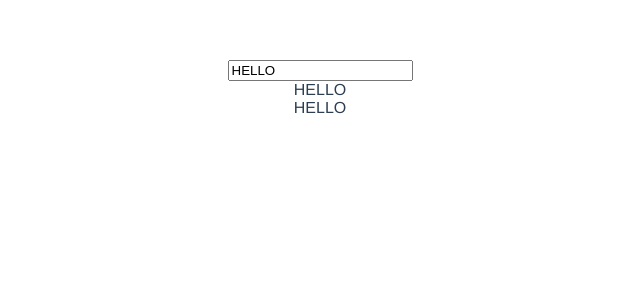
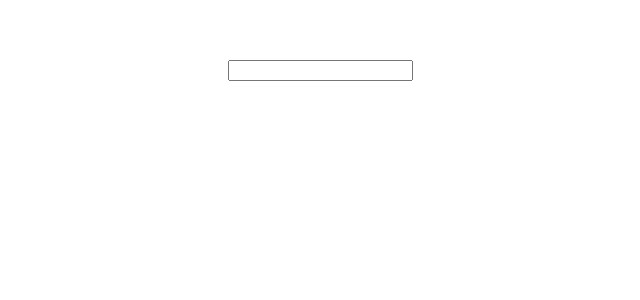
Before and after one commit to erwinchang/vue-example, a Vue app in the folder my-vite/: page / in a window 1280 px wide. Shown: the top 300 px of the page, without its empty margins (320-960 px from the left). Built offline with nearby package versions, Linux system fonts and the light colour scheme.

Commit message:
patch example

```diff
--- a/my-vite/src/App.vue
+++ b/my-vite/src/App.vue
@@ -2,14 +2,22 @@
 export default{
   data(){
     return {
-      text: 'HELLO'
+      message: ''
     }
   }
 }
 </script>
 
 <template>
-  <input v-model="text" />
-  <div> {{ text }}</div>
-  <div v-once> {{ text }}</div>
+  <input
+    type="text"
+    v-model.trim="message"
+    v-bind:class="{ 'error': message.length > 5 }"/>
 </template>
+
+<style>
+.error {
+  border: red sold 1px;
+  color: red;
+}
+</style>
```
Also changed, not shown: 1 other file (tests, documents, lock files or other folders).
